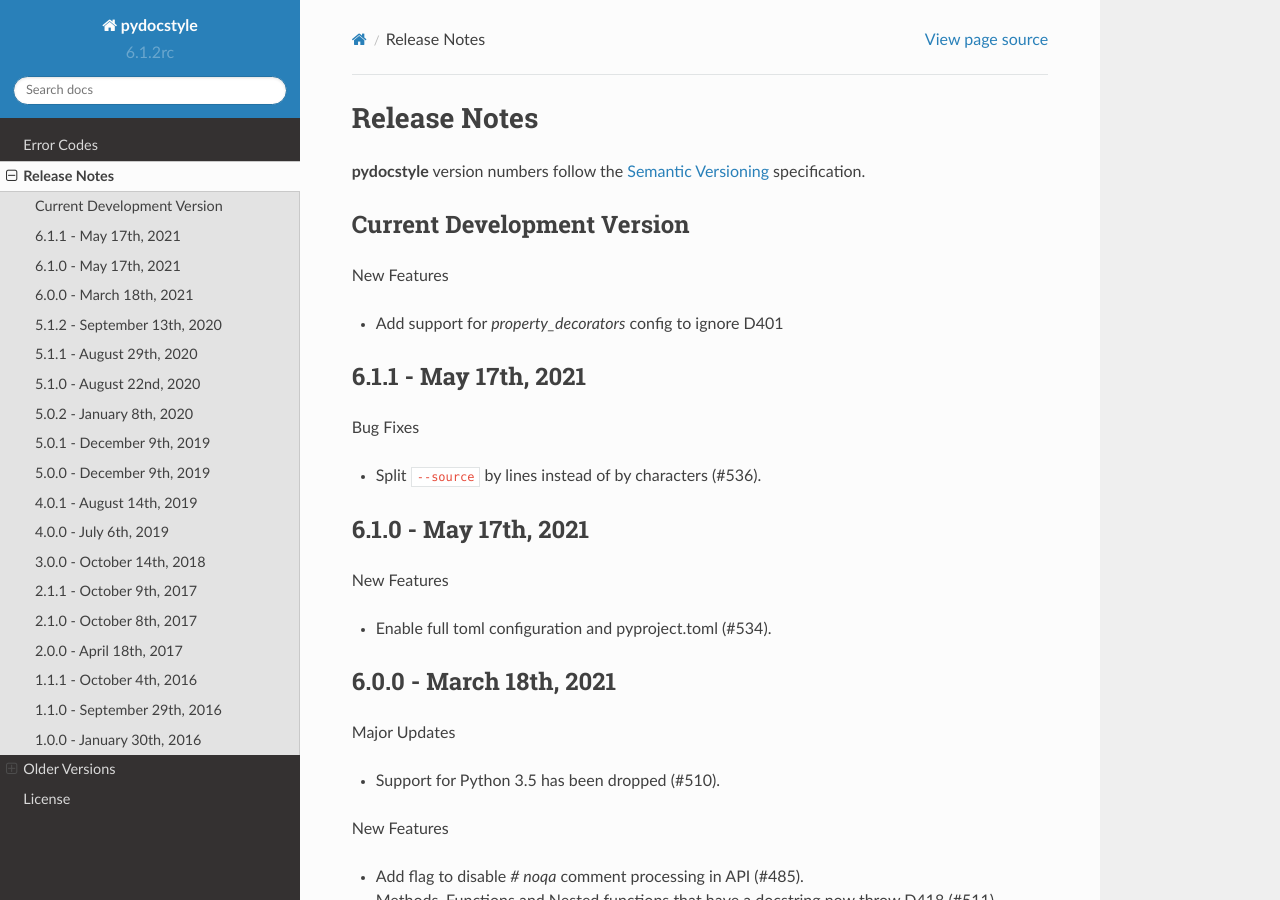
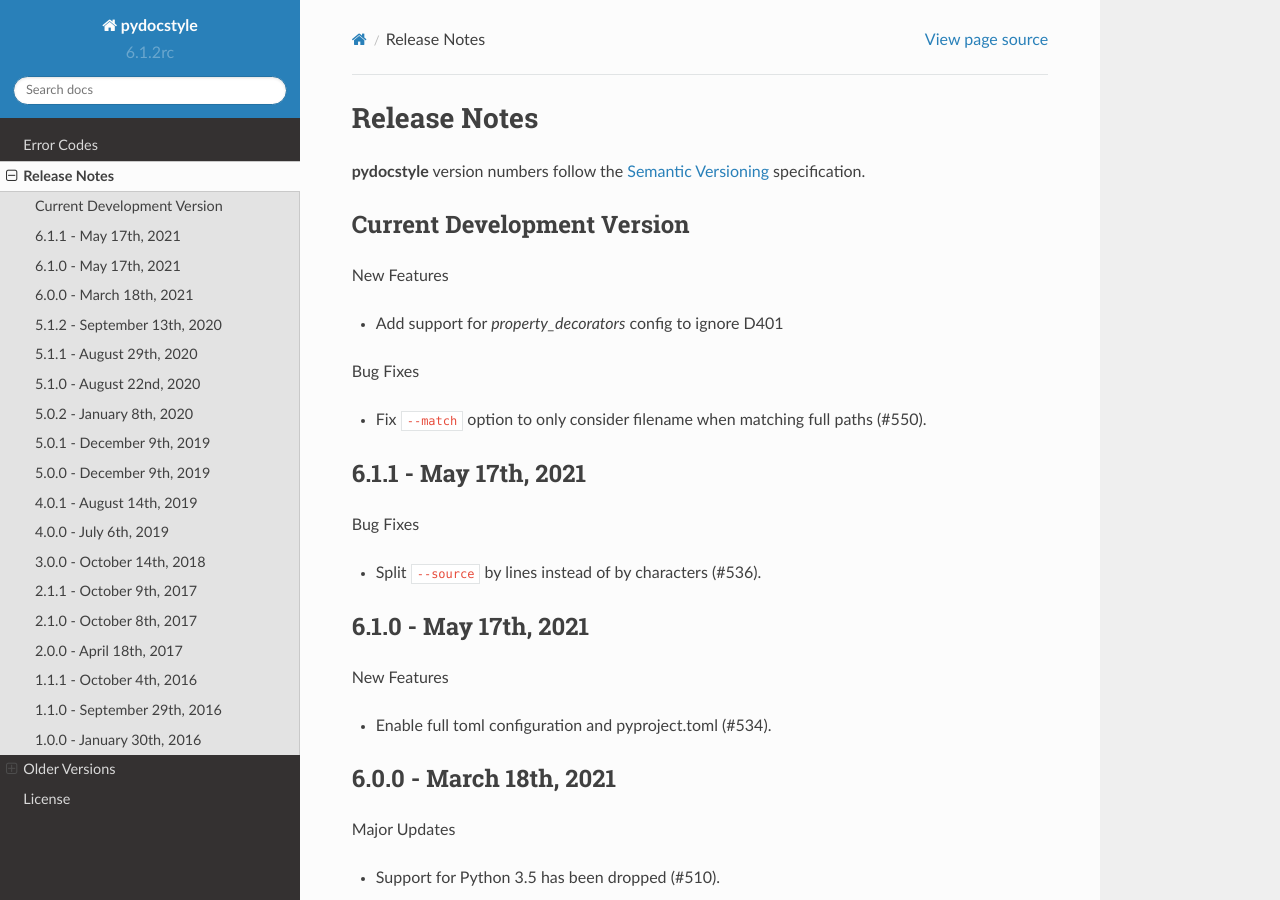
Before and after one commit to PyCQA/pydocstyle, a Sphinx documentation site: the page built from docs/release_notes.rst, in a window 1280 px wide and 900 px high. Built offline with Sphinx 7.4.7 and the Read the Docs theme 2.0.0, drawn with Linux system fonts in a browser that asks for light colours; pages that are not in the unit, such as notebooks, are missing from menus; the version number is read from the project's files by our own code.

Commit message:
Add line in release notes

```diff
--- a/docs/release_notes.rst
+++ b/docs/release_notes.rst
@@ -11,6 +11,10 @@
 New Features
 
 * Add support for `property_decorators` config to ignore  D401
+
+Bug Fixes
+
+* Fix ``--match`` option to only consider filename when matching full paths (#550).
 
 6.1.1 - May 17th, 2021
 ---------------------------
```
